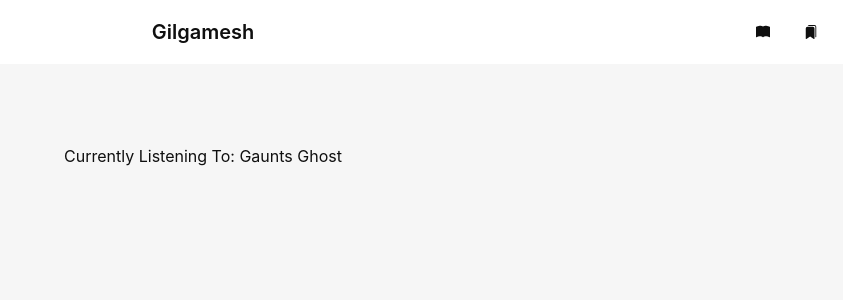
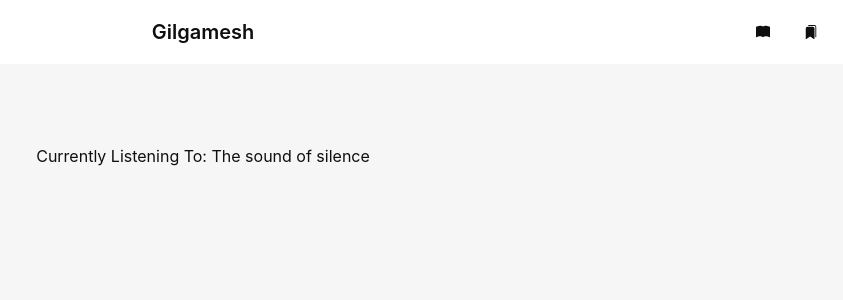
Before and after one commit to Dav-Sc/gilgamesh-tauri, a React (Vite) app: page / in a window 1280 px wide. Shown: the top 300 px of the page, without its empty margins (437-1280 px from the left). Built offline with nearby package versions, Linux system fonts and the light colour scheme.

Commit message:
Removed trying to display the audiobook image.
Better to focus on more useful functions.

```diff
--- a/src/App.jsx
+++ b/src/App.jsx
@@ -9,8 +9,7 @@
 function App() {
   const [audioFile, setAudioFile] = useState(null);
   const [metadata, setMetadata] = useState({});
-  const [coverImage, setCoverImage] = useState(null);
-  const [bookTitle, setBookTitle] = useState("Gaunts Ghost"); // Initial title
+  const [bookTitle, setBookTitle] = useState("The sound of silence"); // Initial title
 
   // Function to handle the selected audio file
   const handleAudioFileSelect = (file) => {
@@ -40,10 +39,9 @@
       <Navbar onFileSelect={handleAudioFileSelect} />
       <div className="container">
         <h1>Currently Listening To: {bookTitle}</h1>
-        {coverImage && <img src={coverImage} alt="Cover" />}
         <input
           type="file"
-          accept=".mp3, .mp4"
+          accept=".mp3, .mp4, .m4a, .m4b"
           onChange={(e) => handleAudioFileSelect(e.target.files[0])}
           style={{ display: 'none' }}
         />
--- a/src/components/FileUploader.jsx
+++ b/src/components/FileUploader.jsx
@@ -12,7 +12,7 @@
     <div>
       <input
         type="file"
-        accept=".mp3, .mp4"
+        accept=".mp3, .mp4, .m4a, .m4b"
         onChange={handleFileChange}
         style={{ display: 'none' }}
         id="fileInput"
--- a/src/components/Navbar.jsx
+++ b/src/components/Navbar.jsx
@@ -44,7 +44,7 @@
                     </div>
                 </div>
                 <div className="navbar-center">
-                    <a className="btn btn-ghost normal-case text-xl">Gilgamesh</a>
+                    <a className="btn btn-ghost disabled normal-case text-xl">Gilgamesh</a>
                 </div>
                 <div className="navbar-end">
                     <button className="btn btn-ghost btn-circle">
@@ -58,7 +58,7 @@
             {/* Hidden file input */}
             <input
                 type="file"
-                accept=".mp3, .mp4"
+                accept=".mp3, .mp4, .m4a, .m4b"
                 style={{ display: 'none' }}
                 ref={fileInputRef}
                 onChange={handleFileChange}
```
Also changed, not shown: src-tauri/icons/Gilgamesh_symbol_(fixed_width).svg.png (renamed from src/assets/Gilgamesh_symbol_(fixed_width).svg.png), 1 other file (tests, documents, lock files or other folders).
